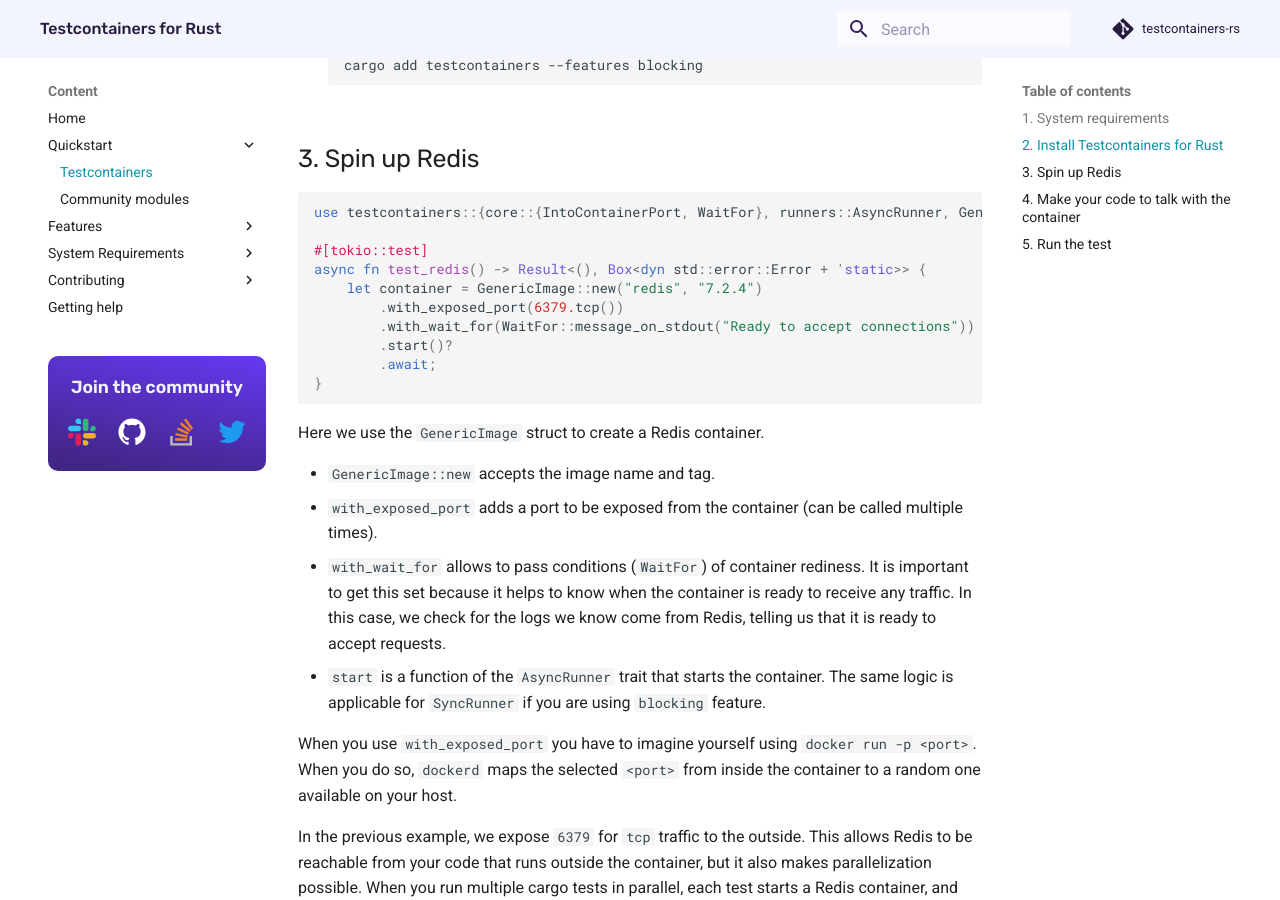
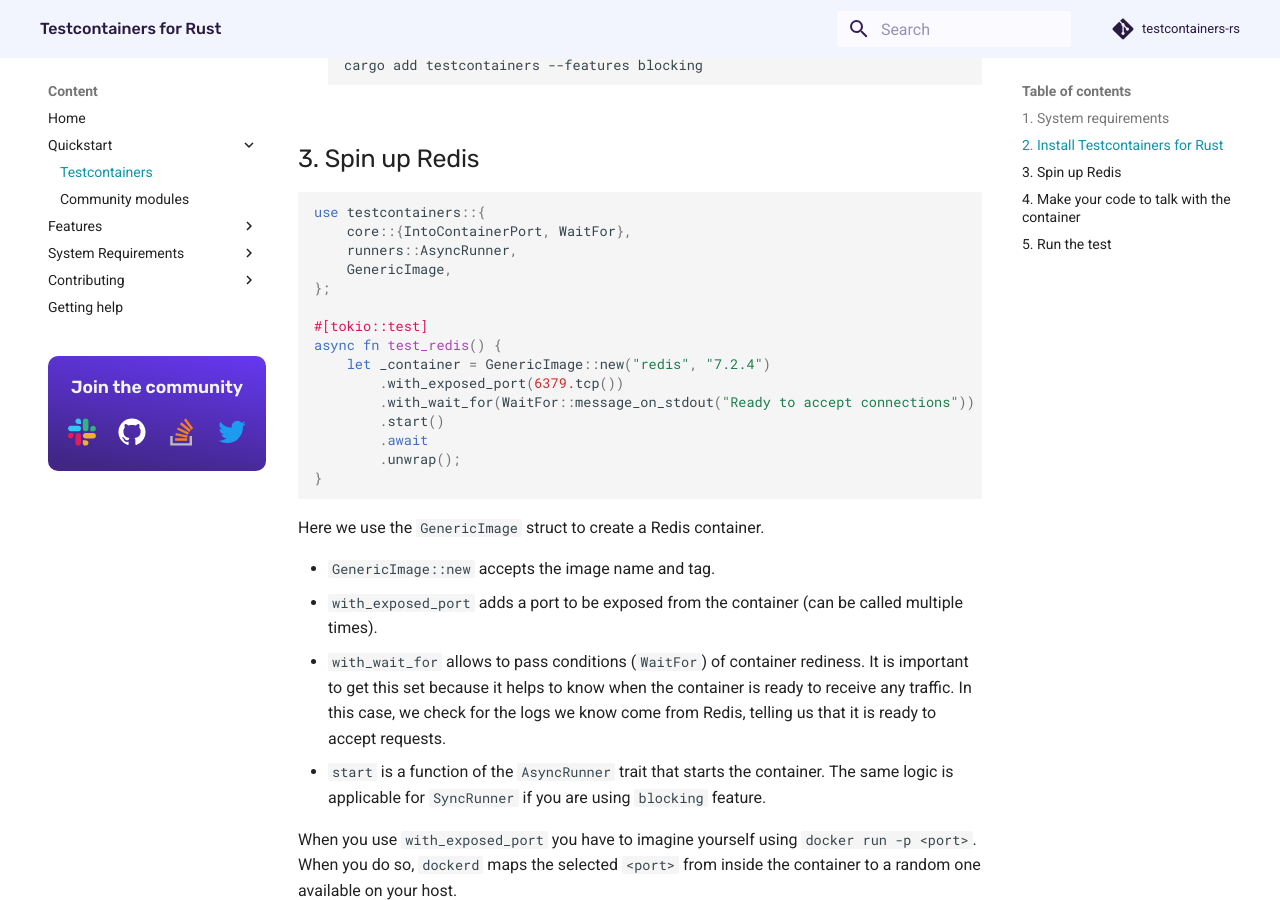
Before and after one commit to testcontainers/testcontainers-rs, an MkDocs documentation site: the page built from docs/quickstart/testcontainers.md, in a window 1280 px wide and 900 px high, scrolled down 672 px. Built offline with MkDocs 1.6.1 and Material for MkDocs 9.7.7, drawn with Linux system fonts in a browser that asks for light colours; comment, search, counter and statistics services are not loaded.

Commit message:
docs(quickstart): make the first example runnable (#751)
This solves #749.

````diff
--- a/docs/quickstart/testcontainers.md
+++ b/docs/quickstart/testcontainers.md
@@ -21,15 +21,20 @@ cargo add testcontainers --features blocking
 ## 3. Spin up Redis
 
 ```rust
-use testcontainers::{core::{IntoContainerPort, WaitFor}, runners::AsyncRunner, GenericImage};
+use testcontainers::{
+    core::{IntoContainerPort, WaitFor},
+    runners::AsyncRunner,
+    GenericImage,
+};
 
 #[tokio::test]
-async fn test_redis() -> Result<(), Box<dyn std::error::Error + 'static>> {
-    let container = GenericImage::new("redis", "7.2.4")
+async fn test_redis() {
+    let _container = GenericImage::new("redis", "7.2.4")
         .with_exposed_port(6379.tcp())
         .with_wait_for(WaitFor::message_on_stdout("Ready to accept connections"))
-        .start()?
-        .await;
+        .start()
+        .await
+        .unwrap();
 }
 ```
 
````
